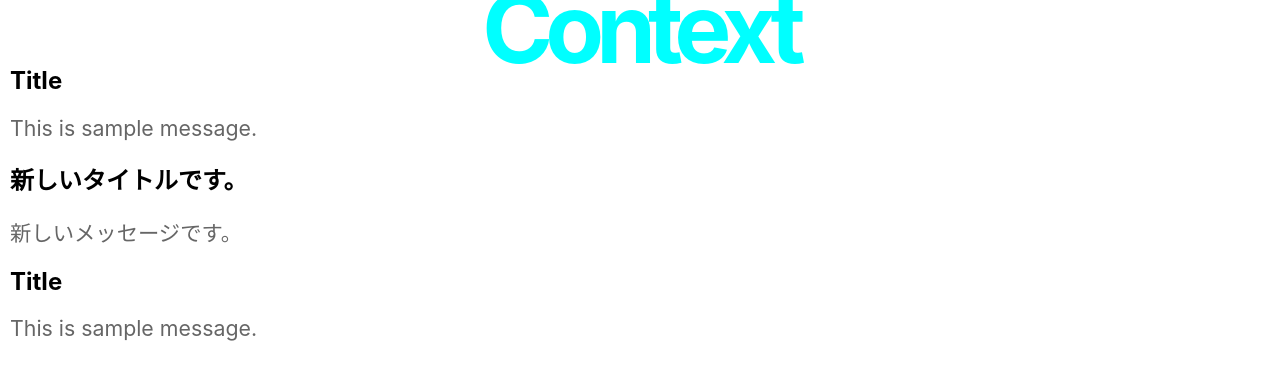
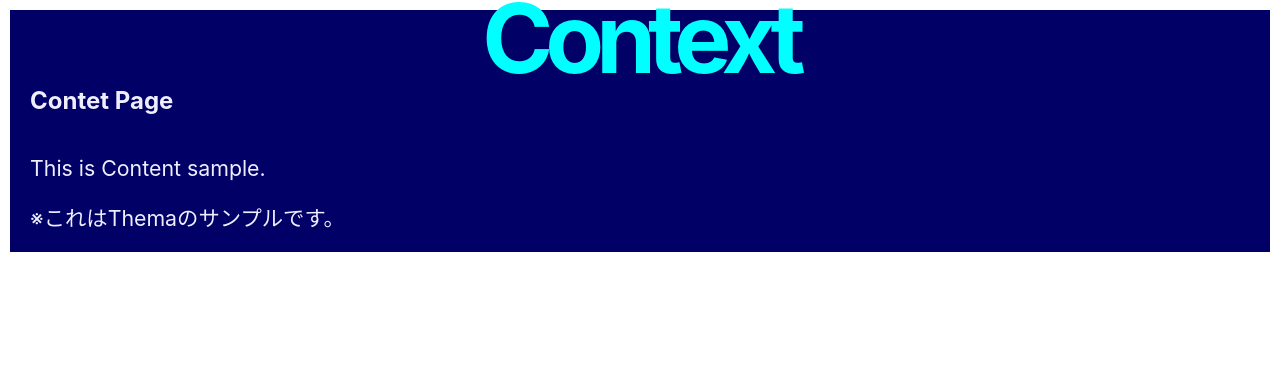
Before and after one commit to Hirochon/react-yaruzoi, a React (Create React App) app in the folder react_app/: page / in a window 1280 px wide. Shown: the top 380 px of the page. Built offline with nearby package versions, Linux system fonts and the light colour scheme; the HTML template or start-up script is replaced by a standard one.

Commit message:
[add] コンテキストでテーマ作り！

```diff
--- a/react_app/src/App.js
+++ b/react_app/src/App.js
@@ -2,49 +2,55 @@ import React, {Component} from 'react';
 // import Rect from './Rect';
 import './App.css';
 
-let data = {title: 'Title', message:'This is sample message.'};
+let thema = {
+    light: {
+        backgroundColor: "#eef",
+        color: "#006",
+        padding: "10px"
+    },
+    dark: {
+        backgroundColor: "#006",
+        color: "#eef",
+        padding: "10px"
+    }
+};
 
-const SampleContext = React.createContext(data);
+const ThemaContext = React.createContext(thema.dark);
 
 class App extends Component {
-    newdata = {title:"新しいタイトルです。", message:"新しいメッセージです。"};
+    static contextType = ThemaContext;
+
+    render() {
+        return (
+            <div style={this.context}>
+                <h1>Context</h1>
+                <Title value="Contet Page" />
+                <Message value="This is Content sample." />
+                <Message value="※これはThemaのサンプルです。" />
+            </div>
+        );
+    }
+}
+
+class Title extends Component {
+    static contextType = ThemaContext;
 
     render() {
         return (
             <div>
-                <h1>Context</h1>
-                <Title />
-                <Message />
-                <SampleContext.Provider value={this.newdata}>
-                    <Title />
-                    <Message />
-                </SampleContext.Provider>
-                <Title />
-                <Message />
-            </div>
-        )
-    }
-}
-
-class Title extends Component {
-    static contextType = SampleContext;
-
-    render() {
-        return (
-            <div>
-                <h2>{this.context.title}</h2>
+                <h2 style={this.context}>{this.props.value}</h2>
             </div>
         );
     }
 }
 
 class Message extends Component {
-    static contextType = SampleContext;
+    static contextType = ThemaContext;
 
     render(){
         return (
             <div>
-                <p>{this.context.message}</p>
+                <p style={this.context} >{this.props.value}</p>
             </div>
         )
     }
```
